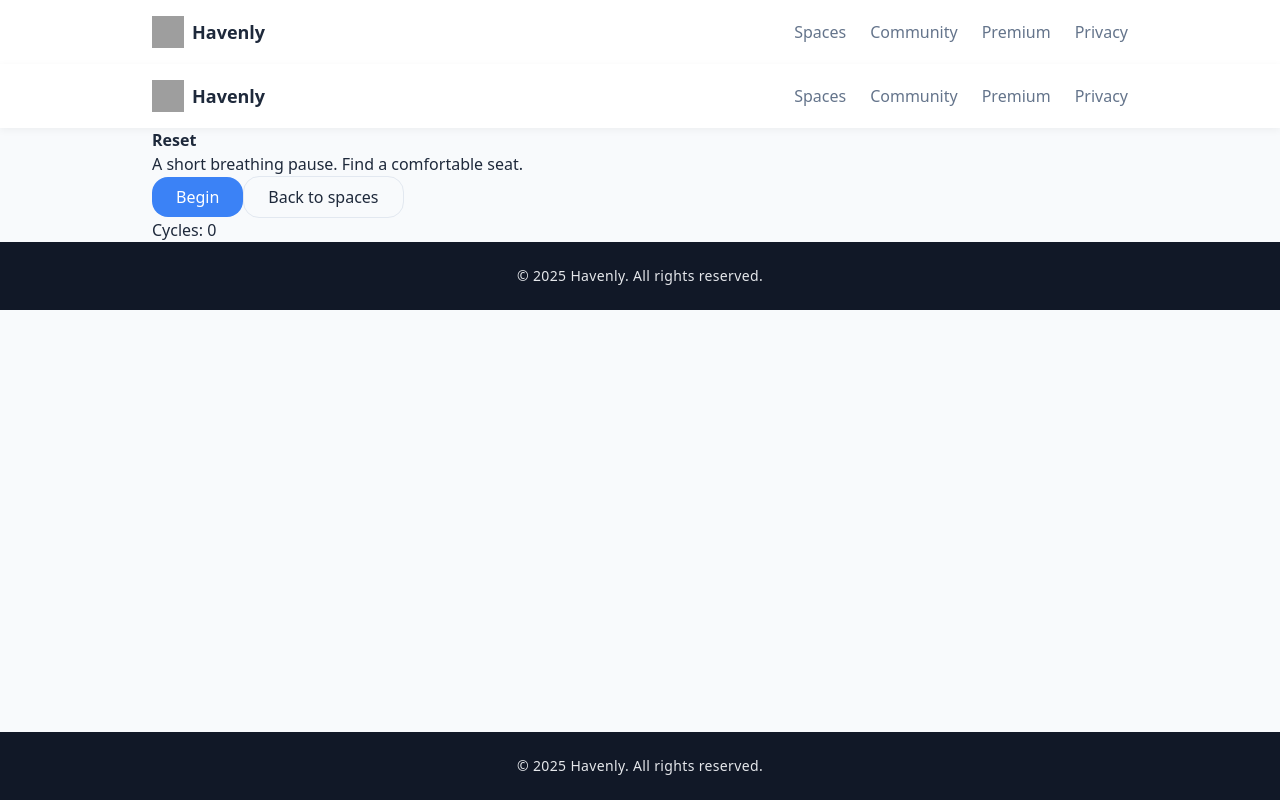
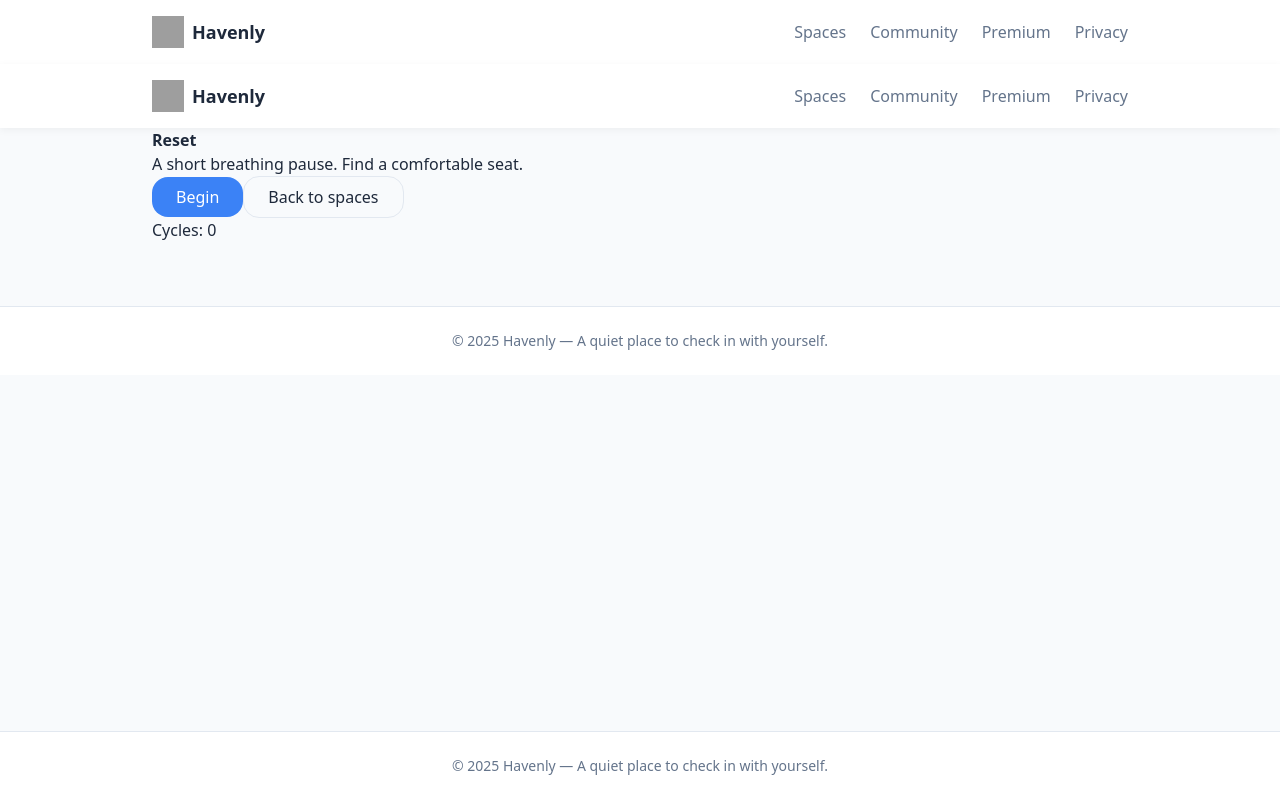
Before and after one commit to Khrboshi/havenly, a Next.js app: page /reset in a window 1280 px wide. Built offline with nearby package versions, Linux system fonts and the light colour scheme; grey boxes are pictures that could not be loaded.

Commit message:
Update Footer.js

```diff
--- a/components/Footer.js
+++ b/components/Footer.js
@@ -1,9 +1,9 @@
 export default function Footer() {
   return (
-    <footer className="w-full py-6 bg-gray-900 text-gray-200 text-center">
-      <p className="text-sm tracking-wide">
-        © {new Date().getFullYear()} Havenly. All rights reserved.
-      </p>
+    <footer className="bg-surface border-t border-border py-6 mt-16">
+      <div className="container text-center text-text-muted text-sm">
+        © {new Date().getFullYear()} Havenly — A quiet place to check in with yourself.
+      </div>
     </footer>
   );
 }
```
